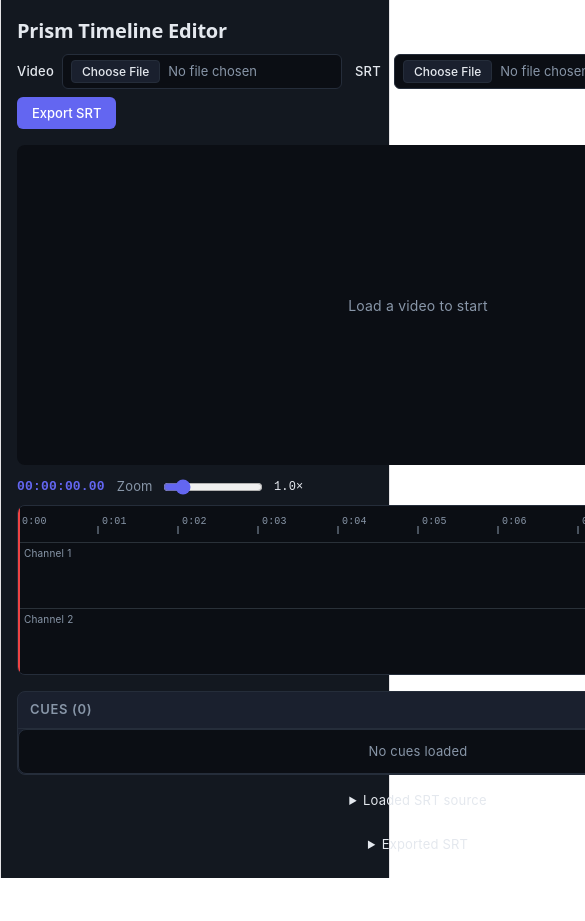
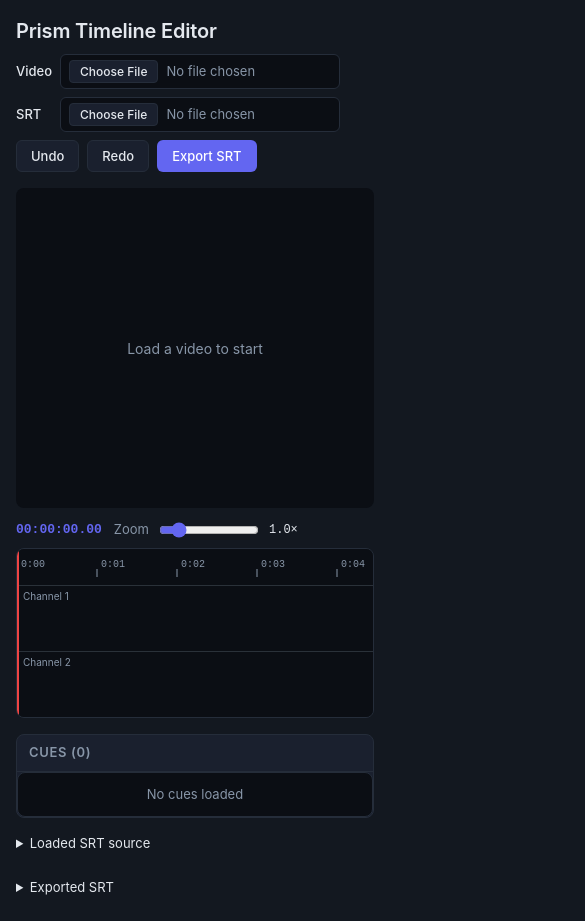
Before and after one commit to jeffclaw2026-png/prism-timeline, a React (Vite) app in the folder web/: page / in a window 390 px wide. Shown: the top 921 px of the page, 585 px wide, since content can reach past the window. Before the commit the page ends 878 px from the top, so only its background shows below. Built offline with nearby package versions, Linux system fonts and the light colour scheme.

Commit message:
Fix mobile layout overflow and remove legacy root sizing

```diff
--- a/web/src/App.css
+++ b/web/src/App.css
@@ -111,6 +111,10 @@
   display: grid;
   grid-template-columns: minmax(0, 2fr) minmax(280px, 1fr);
   gap: var(--prism-space-lg);
+}
+
+.prism-main-grid > * {
+  min-width: 0;
 }
 
 @media (max-width: 900px) {
@@ -494,6 +498,7 @@
   overflow-x: auto;
   border: 1px solid var(--prism-border);
   border-radius: var(--prism-radius-lg);
+  max-width: 100%;
 }
 
 .prism-timeline-track::-webkit-scrollbar {
--- a/web/src/index.css
+++ b/web/src/index.css
@@ -1,111 +1,19 @@
-:root {
-  --text: #6b6375;
-  --text-h: #08060d;
-  --bg: #fff;
-  --border: #e5e4e7;
-  --code-bg: #f4f3ec;
-  --accent: #aa3bff;
-  --accent-bg: rgba(170, 59, 255, 0.1);
-  --accent-border: rgba(170, 59, 255, 0.5);
-  --social-bg: rgba(244, 243, 236, 0.5);
-  --shadow:
-    rgba(0, 0, 0, 0.1) 0 10px 15px -3px, rgba(0, 0, 0, 0.05) 0 4px 6px -2px;
+/* Global reset for Prism app
+   Keep this file minimal; visual system lives in App.css */
 
-  --sans: system-ui, 'Segoe UI', Roboto, sans-serif;
-  --heading: system-ui, 'Segoe UI', Roboto, sans-serif;
-  --mono: ui-monospace, Consolas, monospace;
-
-  font: 18px/145% var(--sans);
-  letter-spacing: 0.18px;
-  color-scheme: light dark;
-  color: var(--text);
-  background: var(--bg);
-  font-synthesis: none;
-  text-rendering: optimizeLegibility;
-  -webkit-font-smoothing: antialiased;
-  -moz-osx-font-smoothing: grayscale;
-
-  @media (max-width: 1024px) {
-    font-size: 16px;
-  }
-}
-
-@media (prefers-color-scheme: dark) {
-  :root {
-    --text: #9ca3af;
-    --text-h: #f3f4f6;
-    --bg: #16171d;
-    --border: #2e303a;
-    --code-bg: #1f2028;
-    --accent: #c084fc;
-    --accent-bg: rgba(192, 132, 252, 0.15);
-    --accent-border: rgba(192, 132, 252, 0.5);
-    --social-bg: rgba(47, 48, 58, 0.5);
-    --shadow:
-      rgba(0, 0, 0, 0.4) 0 10px 15px -3px, rgba(0, 0, 0, 0.25) 0 4px 6px -2px;
-  }
-
-  #social .button-icon {
-    filter: invert(1) brightness(2);
-  }
-}
-
-#root {
-  width: 1126px;
-  max-width: 100%;
-  margin: 0 auto;
-  text-align: center;
-  border-inline: 1px solid var(--border);
-  min-height: 100svh;
-  display: flex;
-  flex-direction: column;
+* {
   box-sizing: border-box;
 }
 
-body {
+html,
+body,
+#root {
   margin: 0;
+  padding: 0;
+  width: 100%;
+  min-height: 100%;
 }
 
-h1,
-h2 {
-  font-family: var(--heading);
-  font-weight: 500;
-  color: var(--text-h);
+body {
+  overflow-x: hidden;
 }
-
-h1 {
-  font-size: 56px;
-  letter-spacing: -1.68px;
-  margin: 32px 0;
-  @media (max-width: 1024px) {
-    font-size: 36px;
-    margin: 20px 0;
-  }
-}
-h2 {
-  font-size: 24px;
-  line-height: 118%;
-  letter-spacing: -0.24px;
-  margin: 0 0 8px;
-  @media (max-width: 1024px) {
-    font-size: 20px;
-  }
-}
-p {
-  margin: 0;
-}
-
-code,
-.counter {
-  font-family: var(--mono);
-  display: inline-flex;
-  border-radius: 4px;
-  color: var(--text-h);
-}
-
-code {
-  font-size: 15px;
-  line-height: 135%;
-  padding: 4px 8px;
-  background: var(--code-bg);
-}
```
